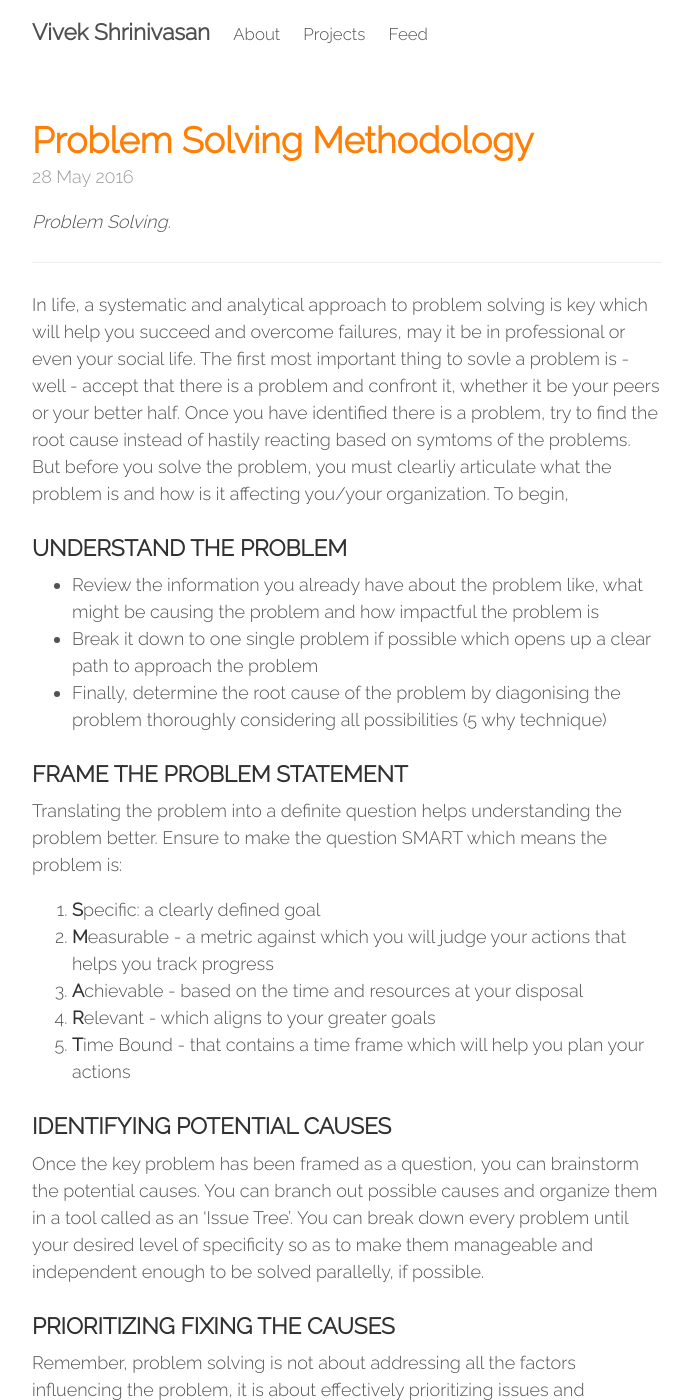
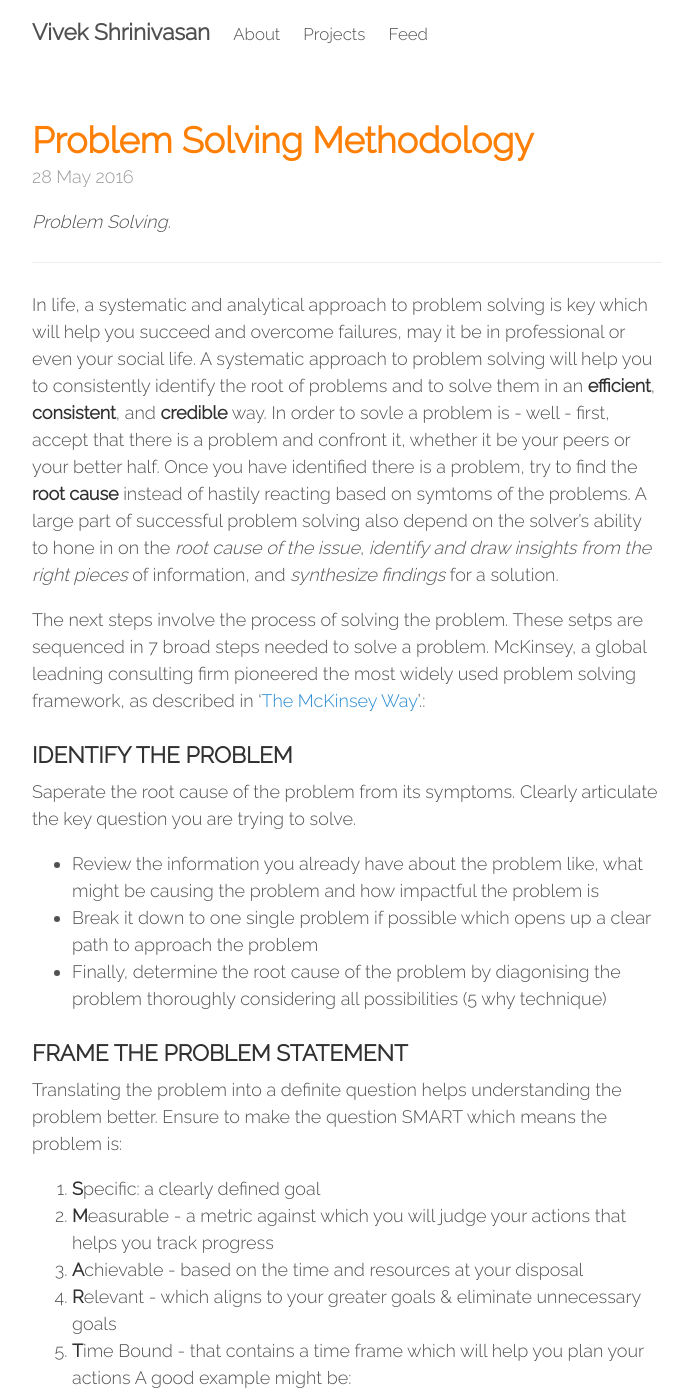
Before and after one commit to kaizer1v/kaizer1v.github.io, a Jekyll site: the page built from _posts/2016-05-28-problem-solving.md, in a window 1280 px wide and 1400 px high. Shown: the whole window, without its empty margins (293-983 px from the left). Built offline with Jekyll 4.4.1, drawn with Linux system fonts in a browser that asks for light colours; nearby versions of some CDN libraries; some of the changed text lies outside the part shown.

Commit message:
Updating content
- added examples for context
- link to McKinsey Way PDF
- also added points which were important but missed.

```diff
--- a/_posts/2016-05-28-problem-solving.md
+++ b/_posts/2016-05-28-problem-solving.md
@@ -7,9 +7,12 @@
 
 -----
 
-In life, a systematic and analytical approach to problem solving is key which will help you succeed and overcome failures, may it be in professional or even your social life. The first most important thing to sovle a problem is - well - accept that there is a problem and confront it, whether it be your peers or your better half. Once you have identified there is a problem, try to find the root cause instead of hastily reacting based on symtoms of the problems. But before you solve the problem, you must clearliy articulate what the problem is and how is it affecting you/your organization. To begin,
+In life, a systematic and analytical approach to problem solving is key which will help you succeed and overcome failures, may it be in professional or even your social life. A systematic approach to problem solving will help you to consistently identify the root of problems and to solve them in an **efficient**, **consistent**, and **credible** way. In order to sovle a problem is - well - first, accept that there is a problem and confront it, whether it be your peers or your better half. Once you have identified there is a problem, try to find the **root cause** instead of hastily reacting based on symtoms of the problems. A large part of successful problem solving also depend on the solver’s ability to hone in on the _root cause of the issue_, _identify and draw insights from the right pieces_ of information, and _synthesize findings_ for a solution.
 
-### UNDERSTAND THE PROBLEM
+The next steps involve the process of solving the problem. These setps are sequenced in 7 broad steps needed to solve a problem. McKinsey, a global leadning consulting firm pioneered the most widely used problem solving framework, as described in '[The McKinsey Way](http://www.logro.sk/na_stiahnutie/the_mckinsey_way.pdf)'.:
+
+### IDENTIFY THE PROBLEM
+Saperate the root cause of the problem from its symptoms. Clearly articulate the key question you are trying to solve.
 - Review the information you already have about the problem like, what might be causing the problem and how impactful the problem is
 - Break it down to one single problem if possible which opens up a clear path to approach the problem
 - Finally, determine the root cause of the problem by diagonising the problem thoroughly considering all possibilities (5 why technique)
@@ -21,23 +24,30 @@
 1. **S**pecific: a clearly defined goal
 2. **M**easurable - a metric against which you will judge your actions that helps you track progress
 3. **A**chievable - based on the time and resources at your disposal
-4. **R**elevant - which aligns to your greater goals
+4. **R**elevant - which aligns to your greater goals & eliminate unnecessary goals
 5. **T**ime Bound - that contains a time frame which will help you plan your actions
+A good example might be:
 
-### IDENTIFYING POTENTIAL CAUSES
-Once the key problem has been framed as a question, you can brainstorm the potential causes. You can branch out possible causes and organize them in a tool called as an 'Issue Tree'. You can break down every problem until your desired level of specificity so as to make them manageable and independent enough to be solved parallelly, if possible.
+**Context**: Caroline is experiencing delivery delays because she is not paying vendors on time. You have isolated that the root cause of the issue stems from her accounts payable process.
+**Problem Statement**: "How can I ensure all supply vendors are paid within 30 days over the next two months?"
+OR
+**Context**: You are a freelance designer and operate lean. You are struggling to bring in business.
+**Problem Statement**: "How can I increase my freelance revenues by 25% within the next two months?"
+
+### STRUCTURE THE PROBLEM
+Once the key problem has been framed as a question, you can brainstorm the potential causes. You can branch out possible causes and organize them in a tool called as an 'Issue Tree'. Considering the freelancer's problem statement (stated above), you could branch out by writing the 1st possibility as __the reason for my low revenues could be, I am not taking up enough projects__. Next, potential solutions will flow from these. You can break down every problem until your desired level of specificity so as to make them manageable and independent enough to be solved parallelly, if possible.
 
 ### PRIORITIZING FIXING THE CAUSES
 Remember, problem solving is not about addressing all the factors influencing the problem, it is about effectively prioritizing issues and solutions that move the needle. Use the effort vs impact graph to plot your causes to assign them priorities. Once you do that, start tackling problems which take minimum effort but have maximum impact (80/20 rule).
 
-### HYPOTHESIZE A SOLUTION AND PLAN
+### MAKE A PLAN
 Pick up the key factor of your top priority issue you pointed using the previous step. Consider a hypothesis to a issue i.e. what you believe to be a solution to that issue. Once you have a hypothesis stating 'why' you think this particular hypothesis will resolve the issue, you will have a set of factors to analyze your actual solution (which you will implement later) against. This will be the data that will help you prove your hypothesis and present using data. The hypothesis will also help you plan the time and resource you need to put in order to fix this issue.
 
-### ANALYZE
-While your work on the issue, keep track of the factors you have considered to analyze your solutions against. This is what will build up the data for your analysis.
+### ANALYZE PLAN AGAINST REALITY
+While your work on the issue, keep track of the factors you have considered to analyze your solutions against. This is what will build up the data for your analysis. Use data gathered from internal and external sources to answer key questions that help you solve the problem in a better way.
 
-### SYNTHESIZE
-Interpreting conclusions based your analysis should be the next step. You would have drawn large amount of conclusions based on your analysis. This step helps you consolidate only the important and meaningful analysis for your future referral. By asking yourself 'So What? Why does this matter?', 'Does this refute the hypothesis I was testing?', you can create critical outputs from your analysis.
+### SYNTHESIZE FINDINGS
+Interpreting conclusions based your analysis should be the next step. You would have drawn large amount of conclusions based on your analysis. This step helps you consolidate only the important and meaningful analysis for your future referral. By asking yourself 'So What? Why does this matter?', 'Does this refute the hypothesis I was testing?', you can create critical outputs from your analysis. Make connections and expand your thinking to find the best possible solution.
 
 ### COMMUNICATE
 Story tell what you have analyzed and concluded in the best way as you can. Ultimately, the credibility of your solution and the impact of your work largely depend on your ability to effectively structure and deliver this message. Make your recommendation actionable and it must address what actions are required and how it will work. Communicate the logic and justify why you made such crucial decisions, this will top it off.
```
